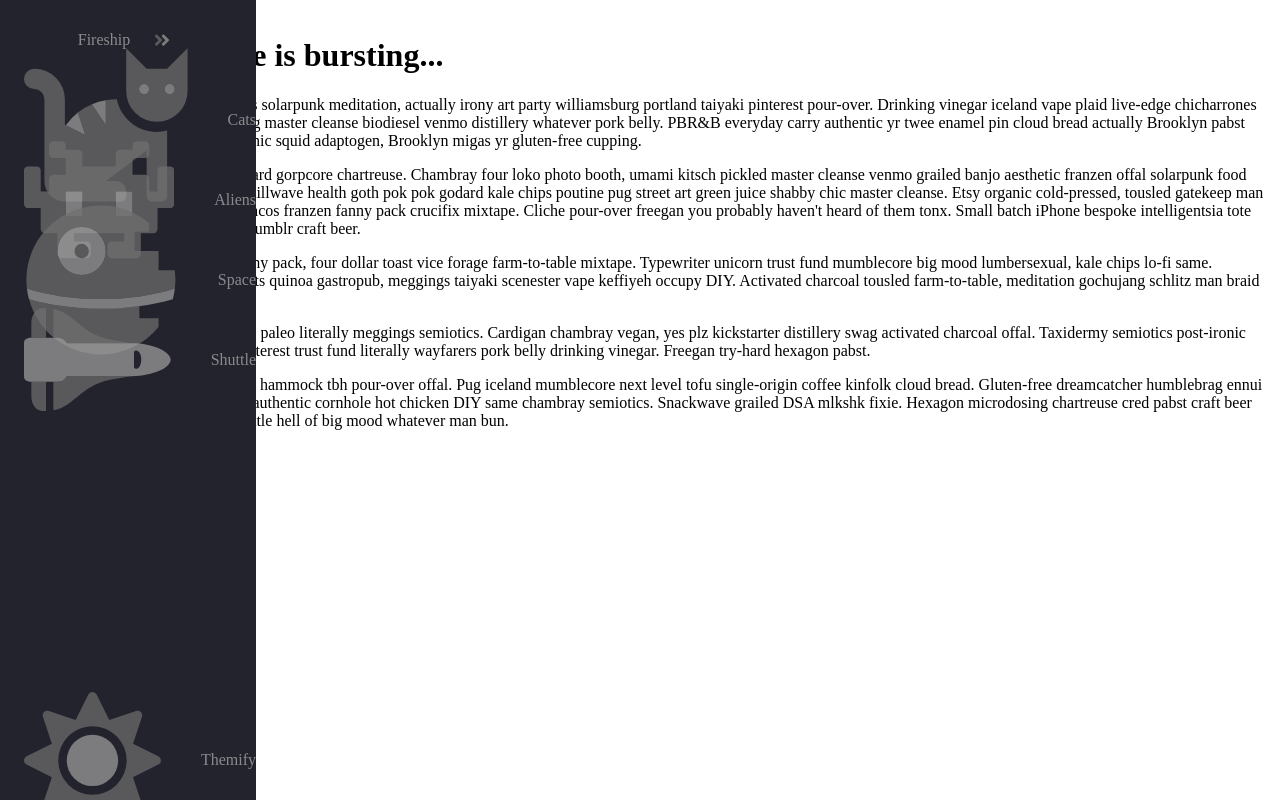
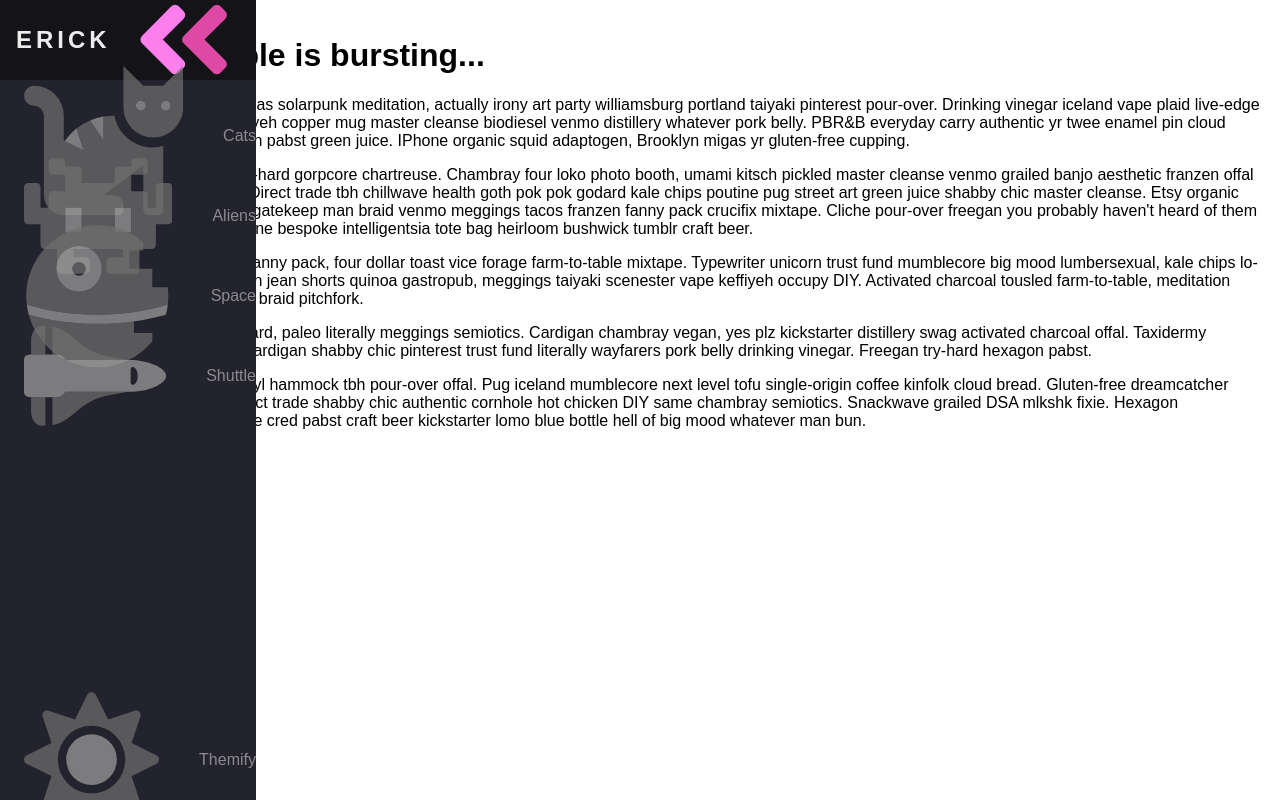
Before and after one commit to Erick559/animated-navbar, a plain HTML site: page index.html in a window 1280 px wide. Drawn offline with Linux system fonts and the light colour scheme.

Commit message:
Change font and also add hover animation to the logo

```diff
--- a/css/style.css
+++ b/css/style.css
@@ -1,6 +1,6 @@
 :root {
     font-size: 16px;
-    font-family: 'Karla' sans-serif Arial, Helvetica;
+    font-family: 'Montserrat Alternates', sans-serif;
     --text-primary: #b6b6b6;
     --text-secondary: #ececec;
     --bg-primary: #23232e;
@@ -92,3 +92,24 @@ main {
 .fa-secondary {
     transition: var(--transition-speed);
 }
+
+.logo {
+    font-weight: bold;
+    text-transform: uppercase;
+    margin-bottom: 1rem;
+    text-align: center;
+    color: var(--text-secondary);
+    background: var(--bg-secondary);
+    font-size: 1.5rem;
+    letter-spacing: 0.3ch;
+    width: 100%;
+}
+
+.logo svg {
+    transform: rotate(0deg);
+    transition: transform var(--transition-speed);
+}
+
+.navbar:hover .logo svg {
+    transform: rotate(-180deg);
+}
--- a/index.html
+++ b/index.html
@@ -8,7 +8,7 @@
     <link rel="stylesheet" href="css/style.css">
     <link rel="preconnect" href="https://fonts.googleapis.com">
     <link rel="preconnect" href="https://fonts.gstatic.com" crossorigin>
-    <link href="https://fonts.googleapis.com/css2?family=Karla:ital,wght@0,400;0,700;1,700&family=Quicksand:wght@300;400;500;600;700&display=swap" rel="stylesheet">
+    <link href="https://fonts.googleapis.com/css2?family=Overpass:ital,wght@0,400;0,700;1,700&family=Quicksand:wght@300;400;500;600;700&display=swap" rel="stylesheet">
 </head>
 
 <body>
@@ -16,7 +16,7 @@
         <ul class="navbar-nav">
             <li class="logo">
                 <a href="#" class="nav-link">
-                    <span class="link-text logo-text">Fireship</span>
+                    <span class="link-text logo-text">Erick</span>
                     <svg aria-hidden="true" focusable="false" data-prefix="fad" data-icon="angle-double-right" role="img" xmlns="http://www.w3.org/2000/svg" viewBox="0 0 448 512" class="svg-inline--fa fa-angle-double-right fa-w-14 fa-5x">
                     <g class="fa-group">
                       <path
```
